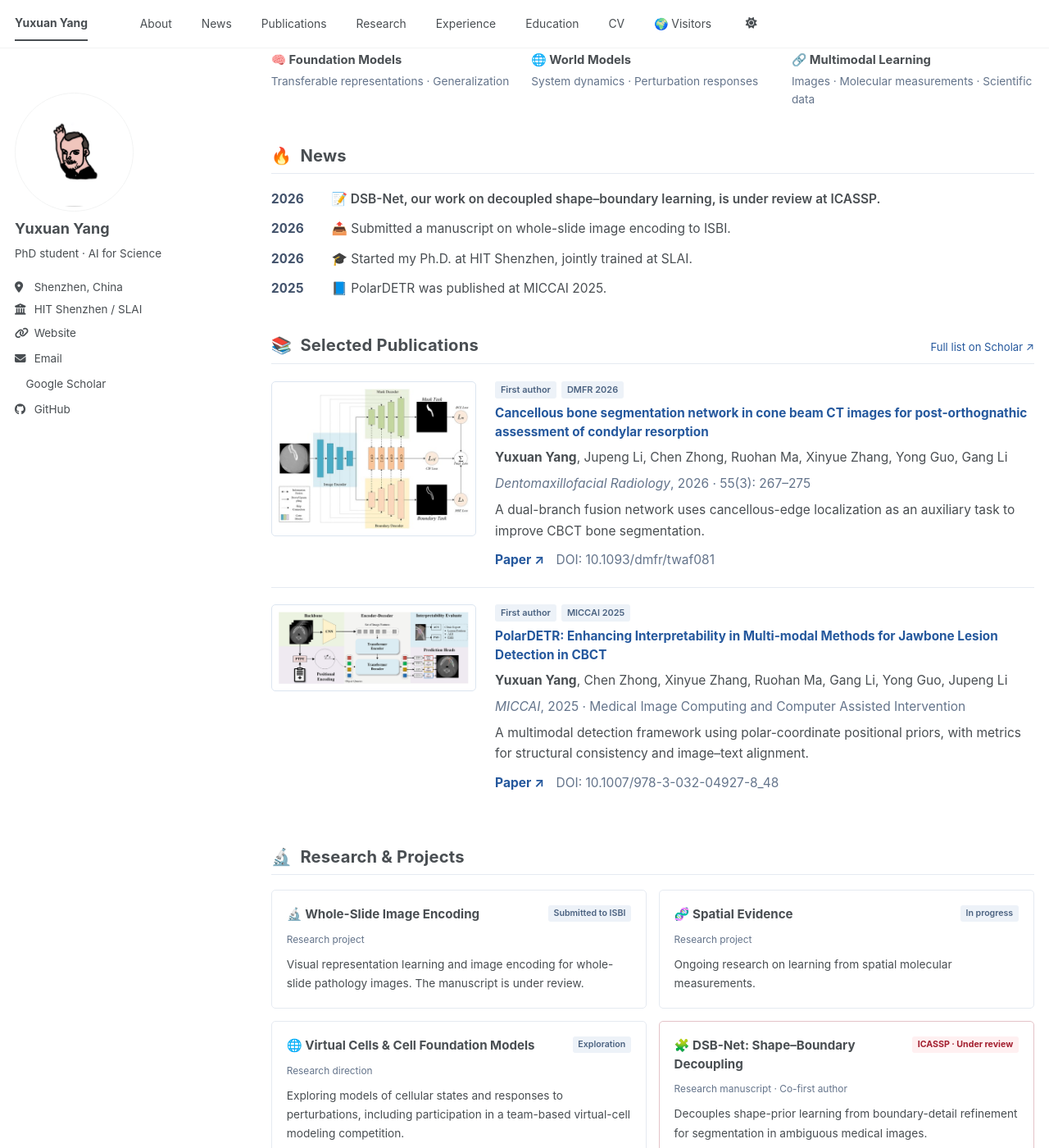
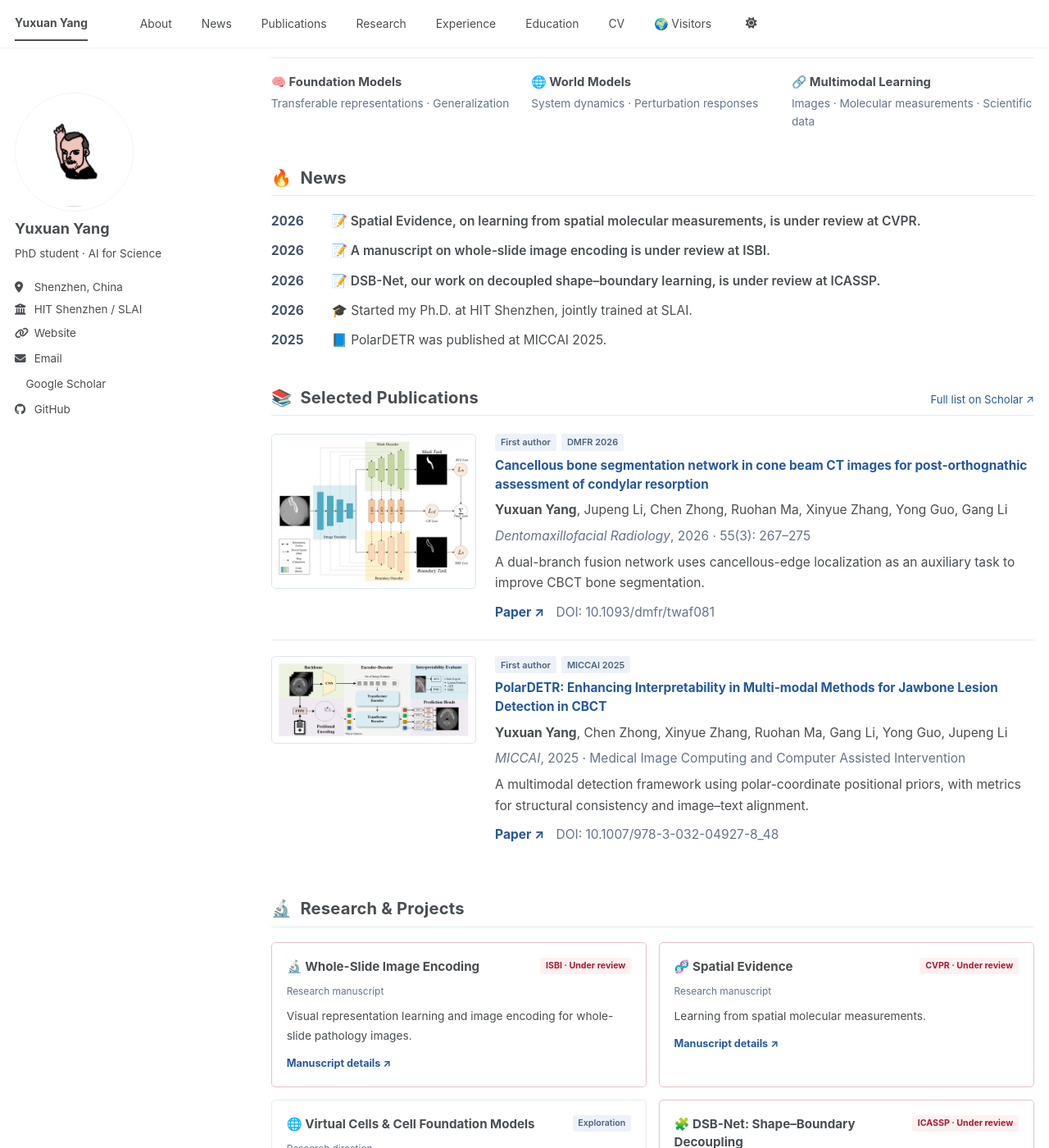
Before and after one commit to Cxxxsky/Cxxxsky.github.io, a Jekyll site: the page built from _pages/about.md, in a window 1280 px wide and 1400 px high, scrolled down 471 px. Shown: the whole window at 82% size. Built offline with Jekyll 4.4.1, drawn with Linux system fonts in a browser that asks for light colours; a script bundle is joined from its source files by our own code; a style sheet for code colours, icons or effects is not loaded; some of the changed text lies outside the part shown.

Commit message:
Mark the ISBI and CVPR manuscripts as under review.
News, project cards, and the manuscripts list now show whole-slide image encoding under review at ISBI and Spatial Evidence under review at CVPR.

Co-authored-by: Cxxxsky <Cxxxsky@users.noreply.github.com>

```diff
--- a/_data/profile.yml
+++ b/_data/profile.yml
@@ -1,11 +1,16 @@
 news:
+- date: '2026'
+  text: Spatial Evidence, on learning from spatial molecular measurements, is under review at CVPR.
+  icon: 📝
+  highlight: true
+- date: '2026'
+  text: A manuscript on whole-slide image encoding is under review at ISBI.
+  icon: 📝
+  highlight: true
 - date: '2026'
   text: DSB-Net, our work on decoupled shape–boundary learning, is under review at ICASSP.
   icon: 📝
   highlight: true
-- date: '2026'
-  text: Submitted a manuscript on whole-slide image encoding to ISBI.
-  icon: 📤
 - date: '2026'
   text: Started my Ph.D. at HIT Shenzhen, jointly trained at SLAI.
   icon: 🎓
@@ -14,16 +19,19 @@ news:
   icon: 📘
 projects:
 - title: Whole-Slide Image Encoding
-  status: Submitted to ISBI
-  kind: Research project
-  text: Visual representation learning and image encoding for whole-slide pathology images. The manuscript is under
-    review.
+  status: ISBI · Under review
+  kind: Research manuscript
+  text: Visual representation learning and image encoding for whole-slide pathology images.
   icon: 🔬
+  highlight: true
+  details_url: /publications/#manuscript-wsi-encoding
 - title: Spatial Evidence
-  status: In progress
-  kind: Research project
-  text: Ongoing research on learning from spatial molecular measurements.
+  status: CVPR · Under review
+  kind: Research manuscript
+  text: Learning from spatial molecular measurements.
   icon: 🧬
+  highlight: true
+  details_url: /publications/#manuscript-spatial-evidence
 - title: Virtual Cells & Cell Foundation Models
   status: Exploration
   kind: Research direction
--- a/_includes/profile-manuscripts.html
+++ b/_includes/profile-manuscripts.html
@@ -1,9 +1,10 @@
 <div class="yx-manuscripts">
 {% for paper in site.data.profile_manuscripts %}
 <article class="yx-manuscript" id="manuscript-{{ paper.id }}">
-<div class="yx-badges"><span class="yx-status--red">{{ paper.status }}</span><span>{{ paper.role }}</span></div>
+<div class="yx-badges"><span class="yx-status--red">{{ paper.status }}</span>{% if paper.role %}<span>{{ paper.role }}</span>{% endif %}</div>
 <h3><span aria-hidden="true">{{ paper.icon }}</span> {{ paper.title }}</h3>
-<p class="yx-authors">{{ paper.authors_html }}</p><p class="yx-author-note">† Equal contribution. * Corresponding author.</p>
+{% if paper.authors_html %}<p class="yx-authors">{{ paper.authors_html }}</p>{% endif %}
+{% if paper.author_note %}<p class="yx-author-note">{{ paper.author_note }}</p>{% endif %}
 <p>{{ paper.summary }}</p>
 </article>
 {% endfor %}</div>
--- a/_pages/about.md
+++ b/_pages/about.md
@@ -14,7 +14,7 @@ redirect_from:
 <section id="about"><h2><span aria-hidden="true">👨‍🎓</span> About Me</h2>
 <p>I am a Ph.D. student in Computer Science at <span class="yx-inline-institution"><span class="yx-institution-mark"><img src="/images/logos/hit-emblem.svg" alt=""></span><strong>Harbin Institute of Technology, Shenzhen</strong></span>, jointly trained at <span class="yx-inline-institution"><span class="yx-institution-mark"><img src="/images/logos/slai-symbol.png" alt=""></span><strong>SLAI (深圳河套学院)</strong></span>. My advisors are <strong>Prof. Yongbing Zhang (张永兵)</strong> at HIT Shenzhen and <a href="https://www.slai.edu.cn/en/teacher/151"><strong>Prof. Zhiguo Zhang (张治国)</strong></a> at SLAI.</p>
 <p>My research interests lie in <strong class="yx-red">AI for Science</strong>, particularly <strong>foundation models, world models, and multimodal learning</strong>. I am interested in models that learn transferable representations and predict how complex systems behave, including under changing conditions and interventions. I currently explore these questions in biology and biomedicine.</p>
-<p>My current work includes whole-slide image encoding and spatial molecular modeling. Previously, I worked on multimodal medical image analysis and interned at <span class="yx-inline-institution"><span class="yx-institution-mark"><img src="/images/logos/united-imaging-symbol.png" alt=""></span><strong>United Imaging Healthcare</strong></span> on medical report generation.</p>
+<p>My current work includes whole-slide image encoding (under review at ISBI) and spatial molecular modeling (Spatial Evidence, under review at CVPR). Previously, I worked on multimodal medical image analysis and interned at <span class="yx-inline-institution"><span class="yx-institution-mark"><img src="/images/logos/united-imaging-symbol.png" alt=""></span><strong>United Imaging Healthcare</strong></span> on medical report generation.</p>
 <p class="yx-focus"><span aria-hidden="true">📌</span> <strong class="yx-red">Current focus:</strong> <strong>AI for Science · Foundation Models · World Models</strong></p>
 <p class="yx-profile-links"><a href="{{ site.author.googlescholar }}">Google Scholar ↗</a><a href="{{ '/cv/' | relative_url }}">Web CV ↗</a><a href="mailto:{{ site.author.email }}">Email ↗</a></p>
 <div class="yx-topics">
```
Also changed, not shown: _data/profile_manuscripts.yml (+11 -0 lines).
